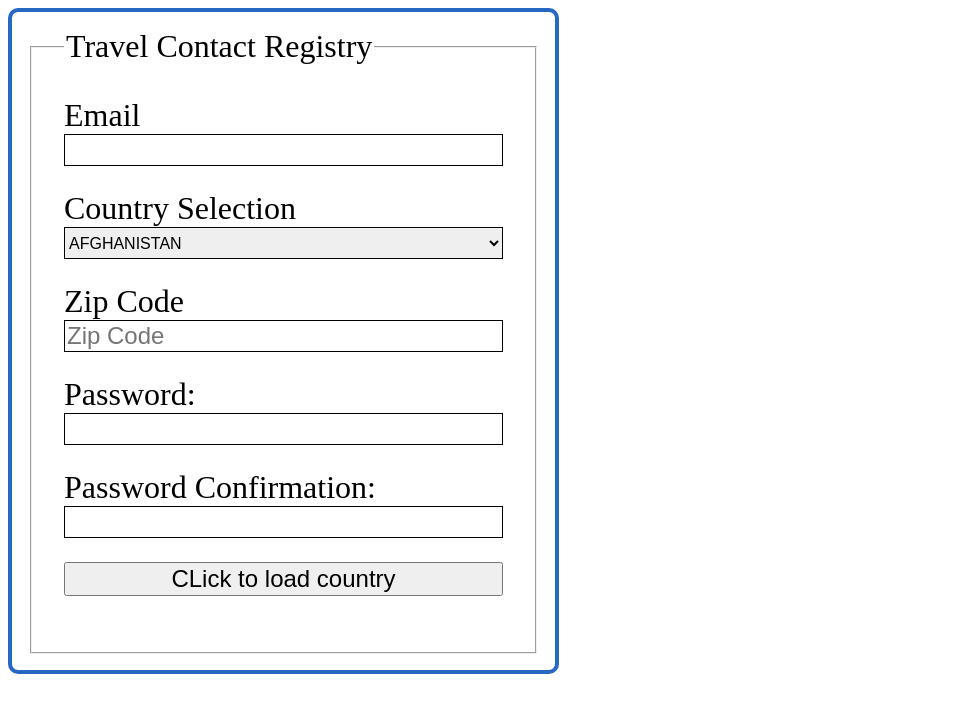
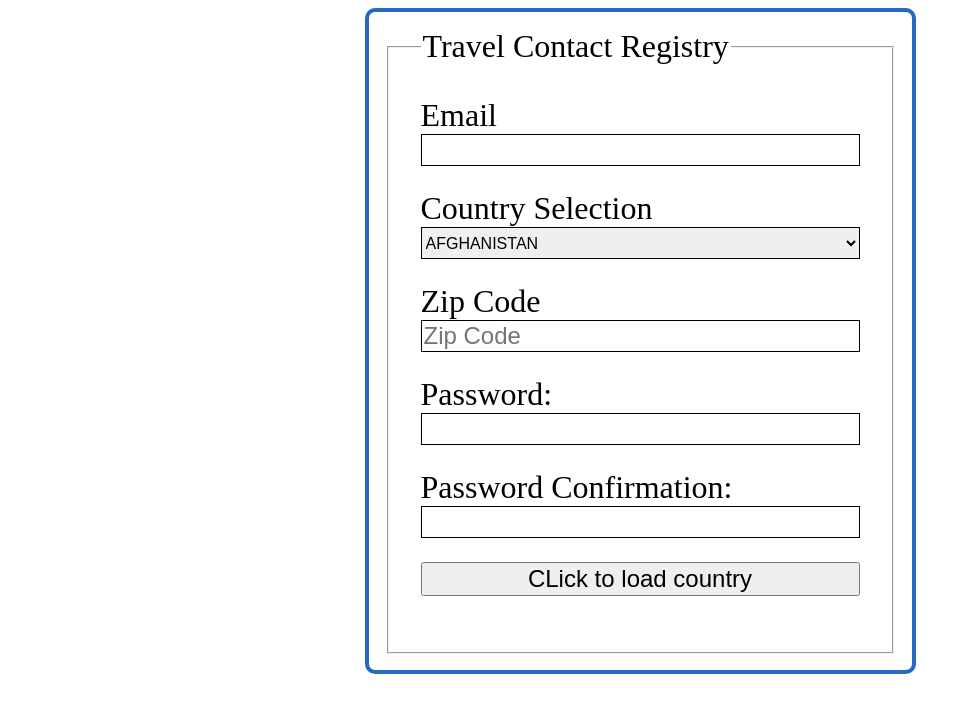
Before and after one commit to Forest-Person/ConstraintValidationWebForm, a website built with webpack: page src/index.html in a window 1280 px wide. Shown: the whole page, without its empty margins (0-971 px from the left). Built offline with nearby package versions, Linux system fonts and the light colour scheme.

Commit message:
Add media query to center and justify center align items if screen is larger than 800px.

```diff
--- a/src/style.css
+++ b/src/style.css
@@ -77,3 +77,15 @@ select {
     border: 1px solid black;
 
 }
+
+@media only screen and (min-width: 800px ){
+#content {
+
+    display: flex;
+    justify-content: center;
+    align-items: center;
+
+}
+
+
+  }
```
